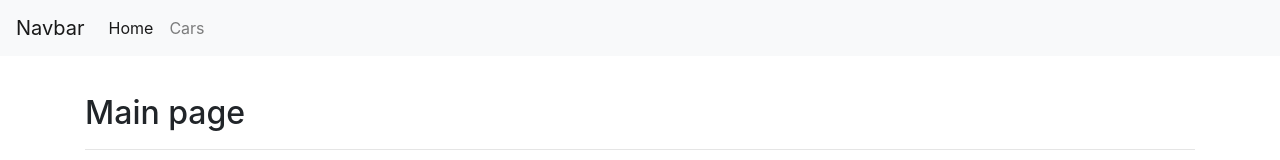
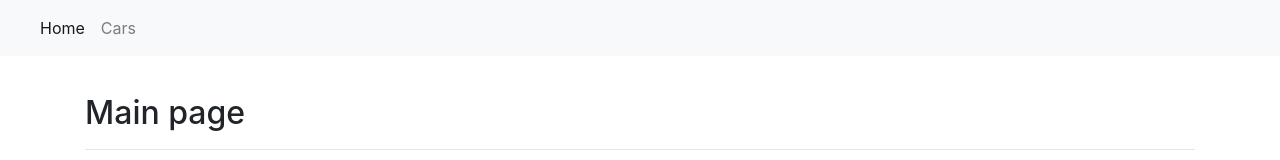
Before and after one commit to Vladlan/AngularNewsWithSearch, an Angular app: page / in a window 1280 px wide. Shown: the top 160 px of the page. Built offline with nearby package versions, Linux system fonts and the light colour scheme.

Commit message:
finished Routes mod #3 - Navigation between pages

```diff
--- a/src/app/app.component.html
+++ b/src/app/app.component.html
@@ -1,6 +1,6 @@
 
   <nav class="navbar navbar-expand-md navbar-light bg-light">
-    <a class="navbar-brand" href="#">Navbar</a>
+    <a class="navbar-brand" href="#">     </a>
     <button class="navbar-toggler" type="button" data-toggle="collapse"
             data-target="#navbarSupportedContent"
             aria-controls="navbarSupportedContent"
@@ -12,14 +12,16 @@
     <div class="collapse navbar-collapse" id="navbarSupportedContent">
       <ul class="navbar-nav mr-auto">
 
-        <li class="nav-item active">
-          <a class="nav-link" href="#">Home
-            <span class="sr-only">(current)</span>
+        <li class="nav-item active"
+            routerLinkActive="active"
+            [routerLinkActiveOptions]="{exact: true}"
+        >
+          <a class="nav-link" routerLink="/" >Home
           </a>
         </li>
 
-        <li class="nav-item">
-          <a class="nav-link" href="cars">Cars</a>
+        <li class="nav-item" routerLinkActive="active">
+          <a class="nav-link" [routerLink]="'/cars'">Cars</a>
         </li>
 
       </ul>
```
